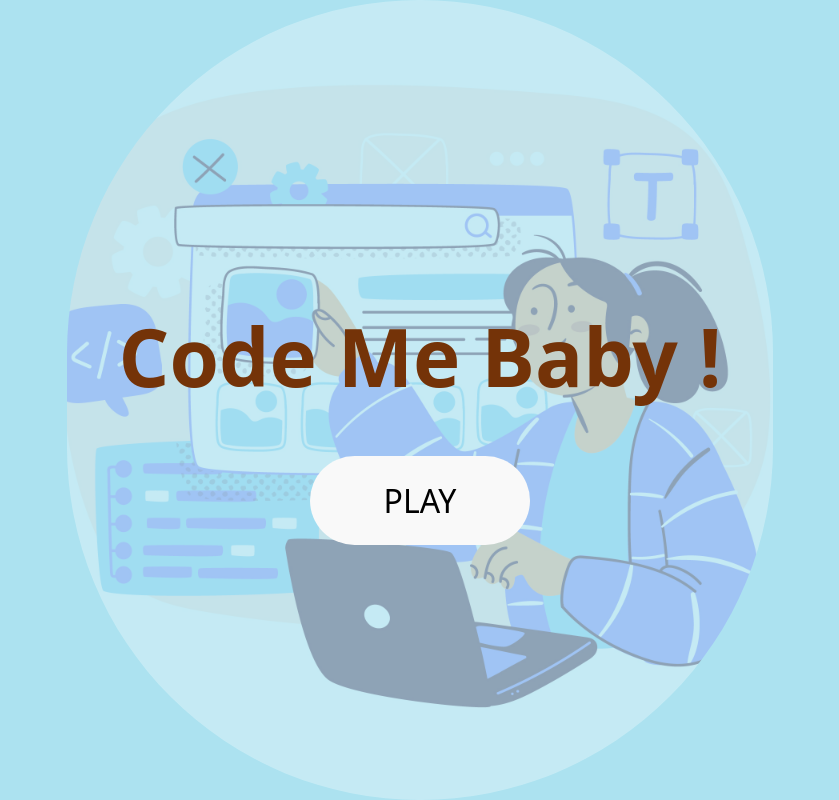
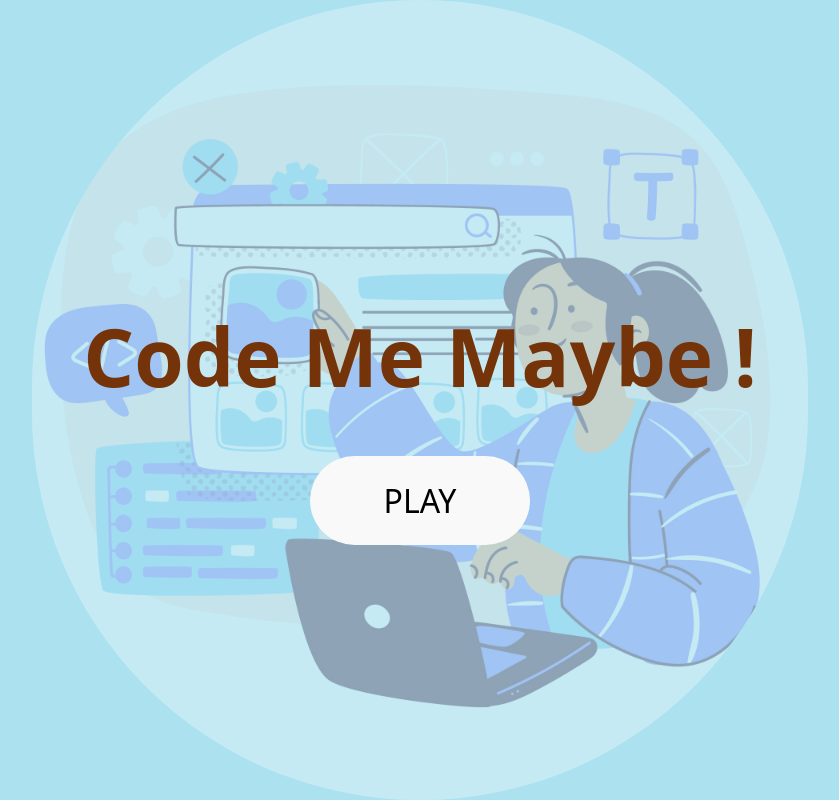
Before and after one commit to Dias-Jonathan-dev/Code-me-maybe, a React (Vite) app: page / in a window 1280 px wide. Shown: the whole page, without its empty margins (220-1059 px from the left). Built offline with nearby package versions, Linux system fonts and the light colour scheme; a web font is replaced by a local one.

Commit message:
fix: change h1 homepage

```diff
--- a/src/assets/HomePage.tsx
+++ b/src/assets/HomePage.tsx
@@ -43,7 +43,7 @@ function HomePage() {
             alt="sun"
             className="homepage-sun"
           /> */}
-          <h1 ref={h1Ref}>Code Me Baby !</h1>
+          <h1 ref={h1Ref}>Code Me Maybe !</h1>
           {/* <img
             src="src/assets/images/glace.svg"
             alt="glace"
```
